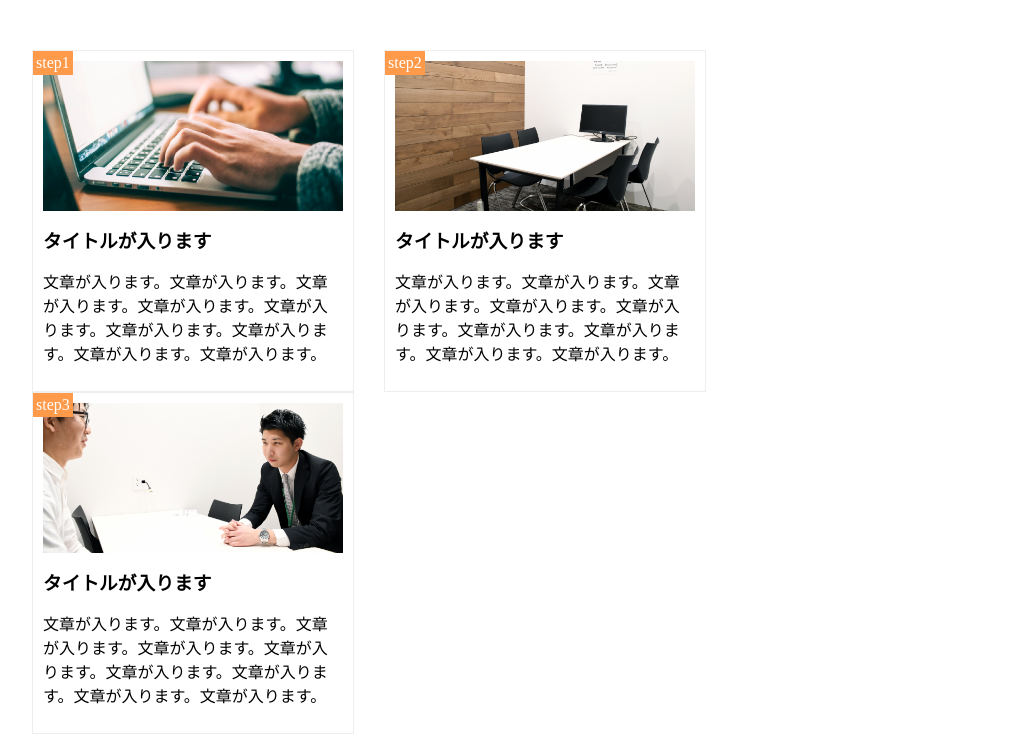
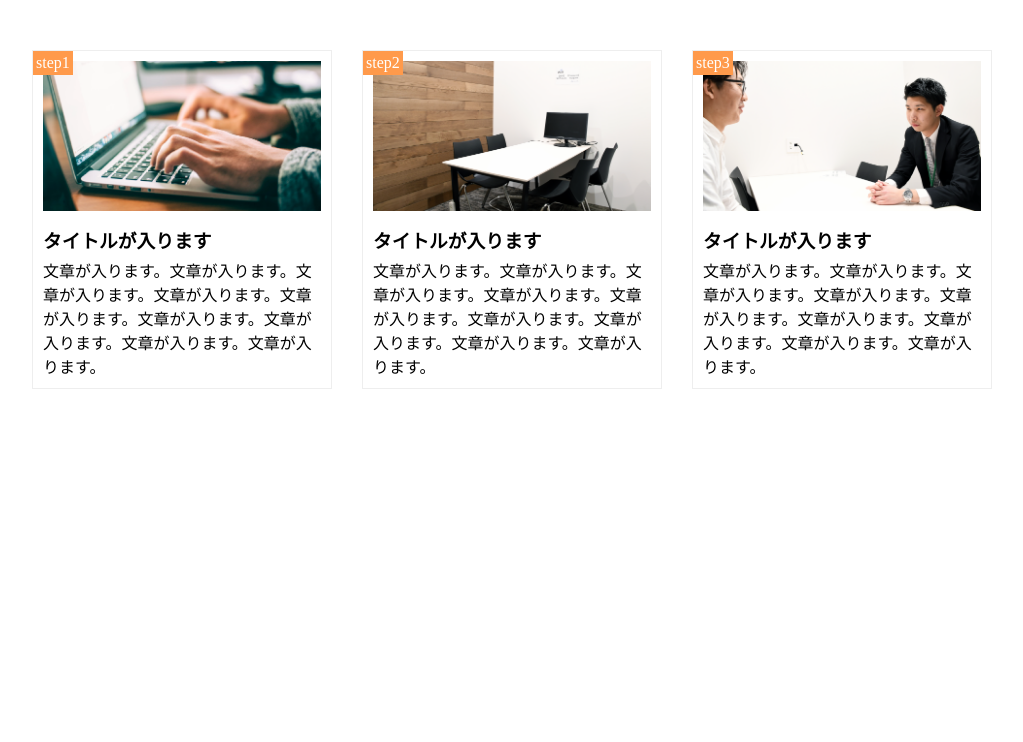
Before and after one commit to nizutaro/git-practice, a plain HTML site: page index.html in a window 1280 px wide. Shown: the whole page, without its empty margins (128-1151 px from the left). Drawn offline with Linux system fonts and the light colour scheme.

Commit message:
fix
1行目に誤った記述あったため修正

```diff
--- a/style.css
+++ b/style.css
@@ -1,4 +1,3 @@
-$ cat style.css
 * {
   margin: 0;
   padding: 0;
```
